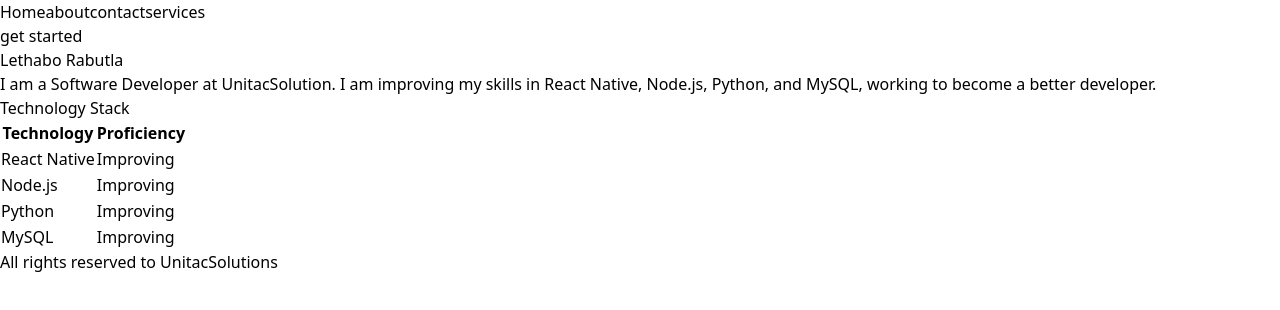
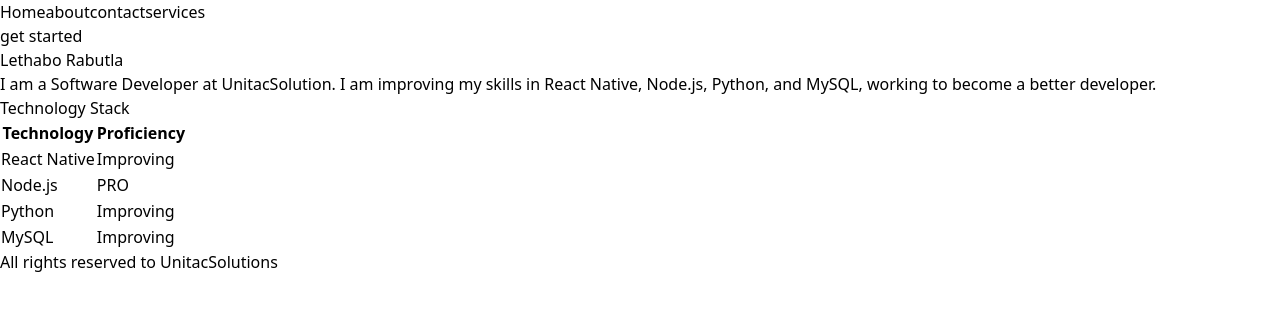
Before and after one commit to Arnold236/collaboration, a React (Vite) app: page /lethabo in a window 1280 px wide. Shown: the top 310 px of the page. Built offline with nearby package versions, Linux system fonts and the light colour scheme.

Commit message:
updated the code

```diff
--- a/src/pages/Lethabo.jsx
+++ b/src/pages/Lethabo.jsx
@@ -27,7 +27,7 @@ const Lethabo = () => {
                         </tr>
                         <tr>
                             <td className="border p-2">Node.js</td>
-                            <td className="border p-2">Improving</td>
+                            <td className="border p-2">PRO</td>
                         </tr>
                         <tr>
                             <td className="border p-2">Python</td>
```
